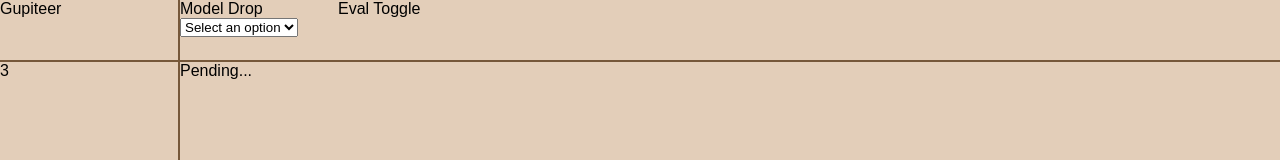
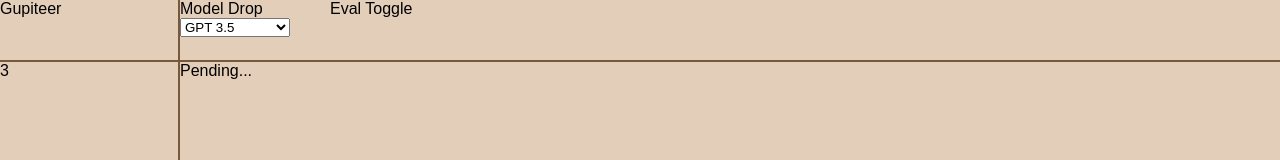
Before and after one commit to majorschwartz/gupiteer, a React (Create React App) app in the folder client/: page / in a window 1280 px wide. Shown: the top 160 px of the page. Built offline with nearby package versions, Linux system fonts and the light colour scheme.

Commit message:
Model dropdown edits

```diff
--- a/client/src/App.js
+++ b/client/src/App.js
@@ -7,32 +7,35 @@ import Title from "./components/Title";
 import ResponseBox from "./components/ResponseBox";
 
 function App() {
+    var tester = ""
+    const [model, setModel] = useState("");
     const [resp, setResp] = useState("Pending...");
+    const [prompt, setPrompt] = useState("");
 
     return (
         <div className="App">
-            <div class="flex-container">
-                <div class="row top-row">
-                    <div class="column first-column">
+            <div className="flex-container">
+                <div className="row top-row">
+                    <div className="column first-column">
                         <Title />
                     </div>
-                    <div class="column second-column">
+                    <div className="column second-column">
                         <div className="bar-options">
-                            <ModelDrop />
+                            <ModelDrop model={model} setModel={setModel} />
                             <EvalToggle />
                         </div>
                     </div>
                 </div>
-                <div class="row middle-row">
-                    <div class="column first-column">3</div>
-                    <div class="column second-column">
+                <div className="row middle-row">
+                    <div className="column first-column">3</div>
+                    <div className="column second-column">
                         <ResponseBox resp={resp} />
                     </div>
                 </div>
-                <div class="row bottom-row">
-                    <div class="column first-column">5</div>
-                    <div class="column second-column">
-                        <PromptBox setResp={setResp} />
+                <div className="row bottom-row">
+                    <div className="column first-column">5</div>
+                    <div className="column second-column">
+                        <PromptBox prompt={prompt} setPrompt={setPrompt} setResp={setResp} />
                     </div>
                 </div>
             </div>
--- a/client/src/components/ModelDrop.js
+++ b/client/src/components/ModelDrop.js
@@ -1,24 +1,17 @@
 import React, { useState } from "react";
 
-const ModelDrop = () => {
-    const [selectedValue, setSelectedValue] = useState('');
-
-    const handleChange = (event) => {
-        setSelectedValue(event.target.value);
-    }
-
+const ModelDrop = ({ model, setModel }) => {
     return (
         <div>
             Model Drop
             <div>
-                <select value={selectedValue} onChange={handleChange}>
-                    <option value="">Select an option</option>
-                    <option value="option1">Option 1</option>
-                    <option value="option2">Option 2</option>
-                    <option value="option3">Option 3</option>
-
+                <select value={model} onChange={(e) => {
+                    setModel(e.target.value);
+                }}>
+                    <option value="gpt-3.5">GPT 3.5</option>
+                    <option value="gpt-3.5-turbo">GPT 3.5 Turbo</option>
+                    <option value="gpt-4">GPT 4</option>
                 </select>
-                {selectedValue && <div>You selected: {selectedValue}</div>}
             </div>
         </div>
     );
--- a/client/src/components/PromptBox.js
+++ b/client/src/components/PromptBox.js
@@ -1,12 +1,11 @@
 import React from "react";
 
-const PromptBox = ({ setResp }) => {
+const PromptBox = ({ prompt, setPrompt, setResp }) => {
     async function callAPI(event) {
         event.preventDefault();
 
         try {
             var model = "gpt-3.5-turbo";
-            var prompt = "Give me a haiku about coding.";
             var context = "";
 
             const response = await fetch("http://127.0.0.1:5000/api/submit", {
@@ -34,7 +33,12 @@ const PromptBox = ({ setResp }) => {
     return (
         <div>
             <form onSubmit={callAPI}>
-                <textarea></textarea>
+                <textarea
+                    className="prompt-box"
+                    onChange={(e) => {
+                        setPrompt(e.target.value);
+                    }}
+                ></textarea>
                 <button>
                     Call API
                 </button>
```
Also changed, not shown: 1 other file (tests, documents, lock files or other folders).
